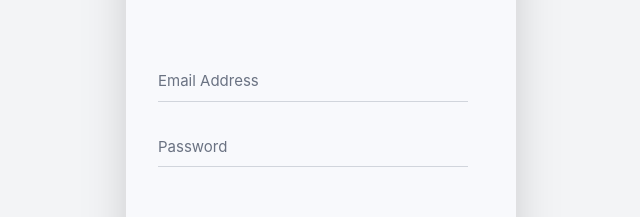
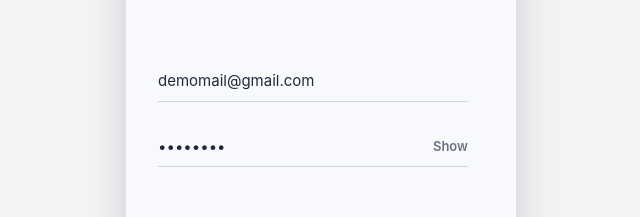
Before and after one commit to UserInTheClouds/Movie-Ticket-Booking-Platform, a React (Vite) app in the folder Frontend/: page / in a window 1280 px wide. Shown: the part 370-587 px from the top of the page, without its empty margins (319-959 px from the left). Built offline with nearby package versions, Linux system fonts and the light colour scheme; no server answers.

Commit message:
refreshing fix

```diff
--- a/Frontend/src/App.tsx
+++ b/Frontend/src/App.tsx
@@ -1,6 +1,6 @@
 import './App.css';
 import Signuplogin from './pages/authentication/Signuplogin';
-import { BrowserRouter, Routes, Route, Navigate, useLocation } from 'react-router-dom';
+import { HashRouter as BrowserRouter, Routes, Route, Navigate, useLocation } from 'react-router-dom';
 import Home from './pages/home/Home';
 import MovieDetails from './pages/movie/MovieDetails';
 import SelectTheatre from './pages/movie/SelectTheatre';
--- a/Frontend/src/pages/authentication/Signuplogin.tsx
+++ b/Frontend/src/pages/authentication/Signuplogin.tsx
@@ -9,8 +9,8 @@ export default function Signuplogin() {
     const [isLoading, setIsLoading] = useState(false);
     const dispatch = useDispatch();
     const [name, setName] = useState('');
-    const [email, setEmail] = useState('');
-    const [password, setPassword] = useState('');
+    const [email, setEmail] = useState('demomail@gmail.com');
+    const [password, setPassword] = useState('pass1234');
     const [confirmPassword, setConfirmPassword] = useState('');
     const [showPassword, setShowPassword] = useState(false);
     const [error, setError] = useState('');
```
